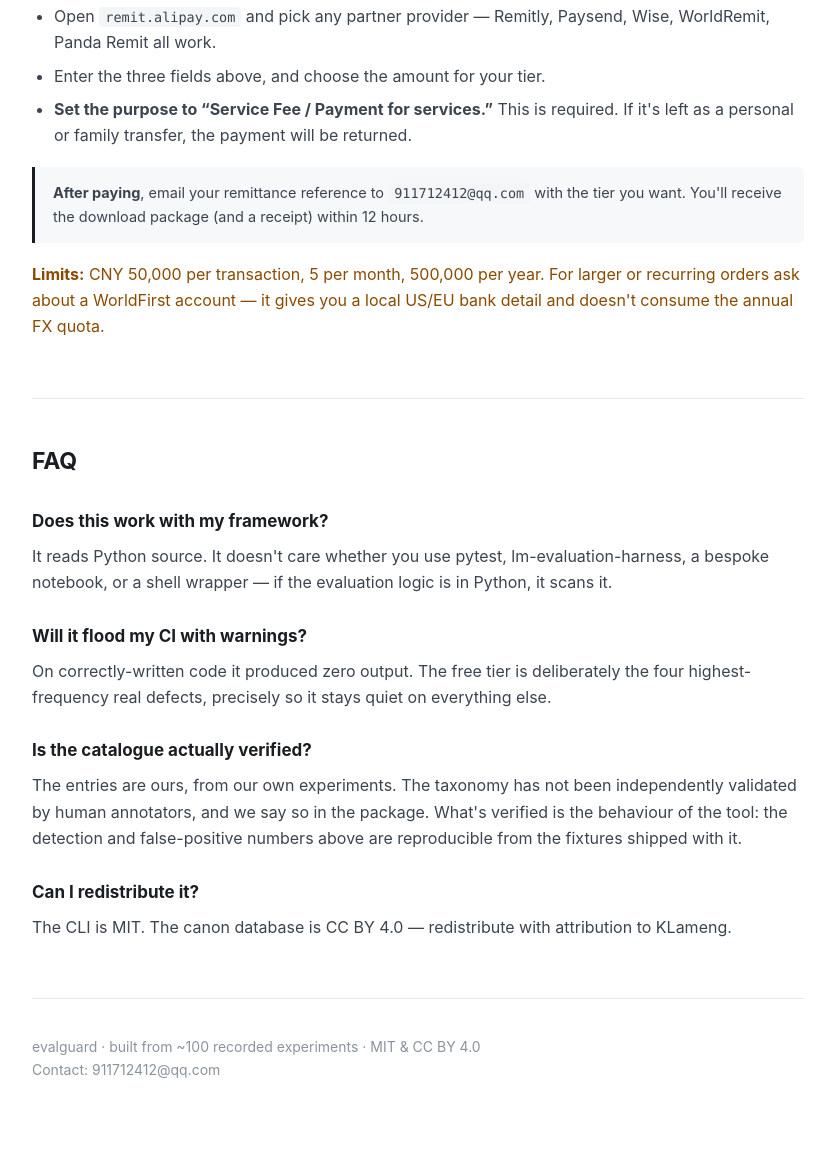
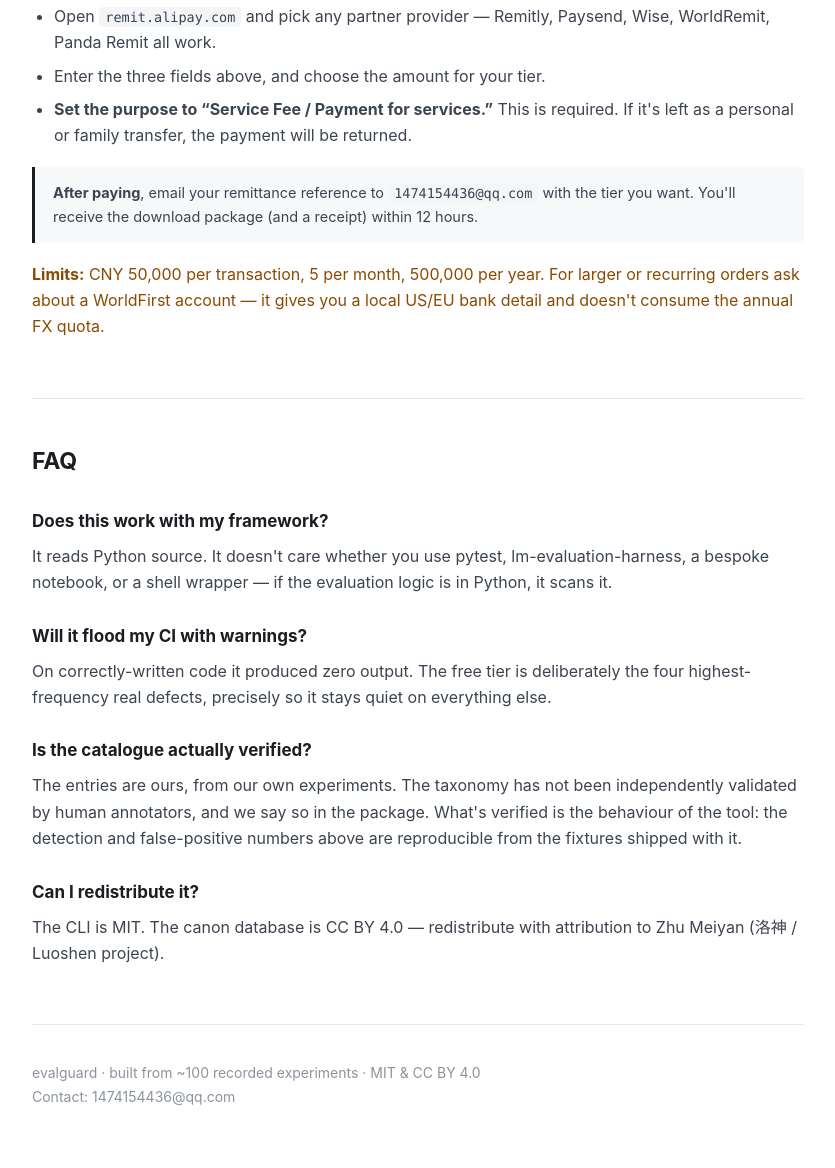
Before and after one commit to zhumeiyan/evalguard, a plain HTML site: page index.html in a window 1280 px wide. Shown: the part 3138-4306 px from the top of the page, without its empty margins (222-1057 px from the left). Before the commit the page ends 4279 px from the top, so only its background shows below. Drawn offline with Linux system fonts and the light colour scheme.

Commit message:
fix contact email + attribution

```diff
--- a/index.html
+++ b/index.html
@@ -127,7 +127,7 @@ footer{padding:36px 0 60px;color:#8b939e;font-size:14px}
   </ul>
 
   <div class="note">
-    <b>After paying</b>, email your remittance reference to <code>911712412@qq.com</code> with the tier you want. You'll receive the download package (and a receipt) within 12 hours.
+    <b>After paying</b>, email your remittance reference to <code>1474154436@qq.com</code> with the tier you want. You'll receive the download package (and a receipt) within 12 hours.
   </div>
 
   <p class="warn"><b>Limits:</b> CNY 50,000 per transaction, 5 per month, 500,000 per year. For larger or recurring orders ask about a WorldFirst account — it gives you a local US/EU bank detail and doesn't consume the annual FX quota.</p>
@@ -145,12 +145,12 @@ footer{padding:36px 0 60px;color:#8b939e;font-size:14px}
   <p>The entries are ours, from our own experiments. The taxonomy has not been independently validated by human annotators, and we say so in the package. What's verified is the behaviour of the tool: the detection and false-positive numbers above are reproducible from the fixtures shipped with it.</p>
 
   <h3>Can I redistribute it?</h3>
-  <p>The CLI is MIT. The canon database is CC BY 4.0 — redistribute with attribution to KLameng.</p>
+  <p>The CLI is MIT. The canon database is CC BY 4.0 — redistribute with attribution to Zhu Meiyan (洛神 / Luoshen project).</p>
 </div>
 
 <footer>
   evalguard · built from ~100 recorded experiments · MIT &amp; CC BY 4.0<br>
-  Contact: 911712412@qq.com
+  Contact: 1474154436@qq.com
 </footer>
 
 </div>
```
